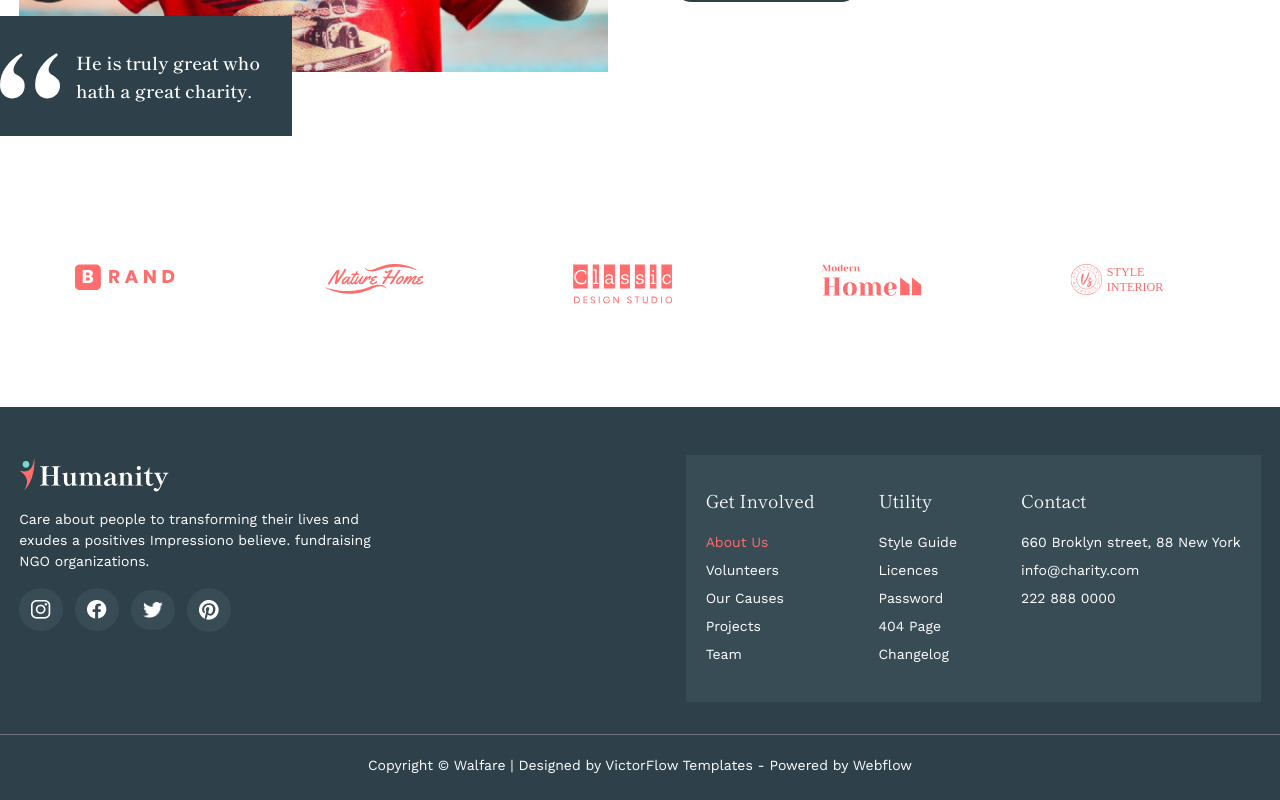
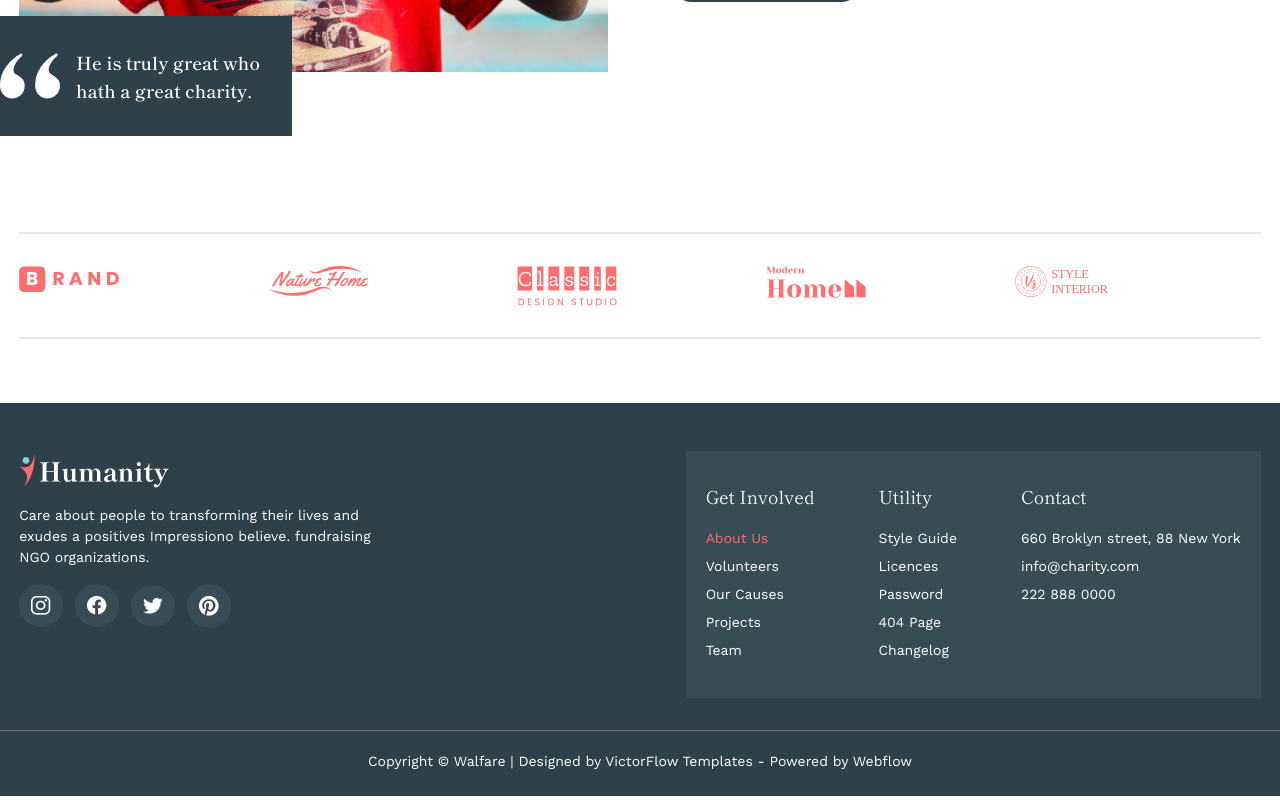
Before and after one commit to gpsimi/humanity_charity, a Next.js app: page /about-us in a window 1280 px wide. Shown: the part 1101-1901 px from the top of the page. Built offline with nearby package versions, Linux system fonts and the light colour scheme; a web font is replaced by a local one.

Commit message:
Update AboutBrands.tsx

```diff
--- a/components/sections/AboutSection/AboutBrands.tsx
+++ b/components/sections/AboutSection/AboutBrands.tsx
@@ -3,11 +3,12 @@ import React from 'react'
 
 const AboutBrands = () => {
     return (
-    <section className='py-12 md:py-24 '>
+        <section className='py-8 md:py-16 '>
             <div className="container mx-auto max-w-[1280px] max-md:px-10">
+                <div className="flex-1 h-[2px] bg-border-1/50 mb-8" />
                 <Brands />
+                <div className="flex-1 h-[2px] bg-border-1/50 mt-6" />
             </div>
-
         </section>
     )
 }
```
Lines whose indentation alone changed are shown as unchanged.
